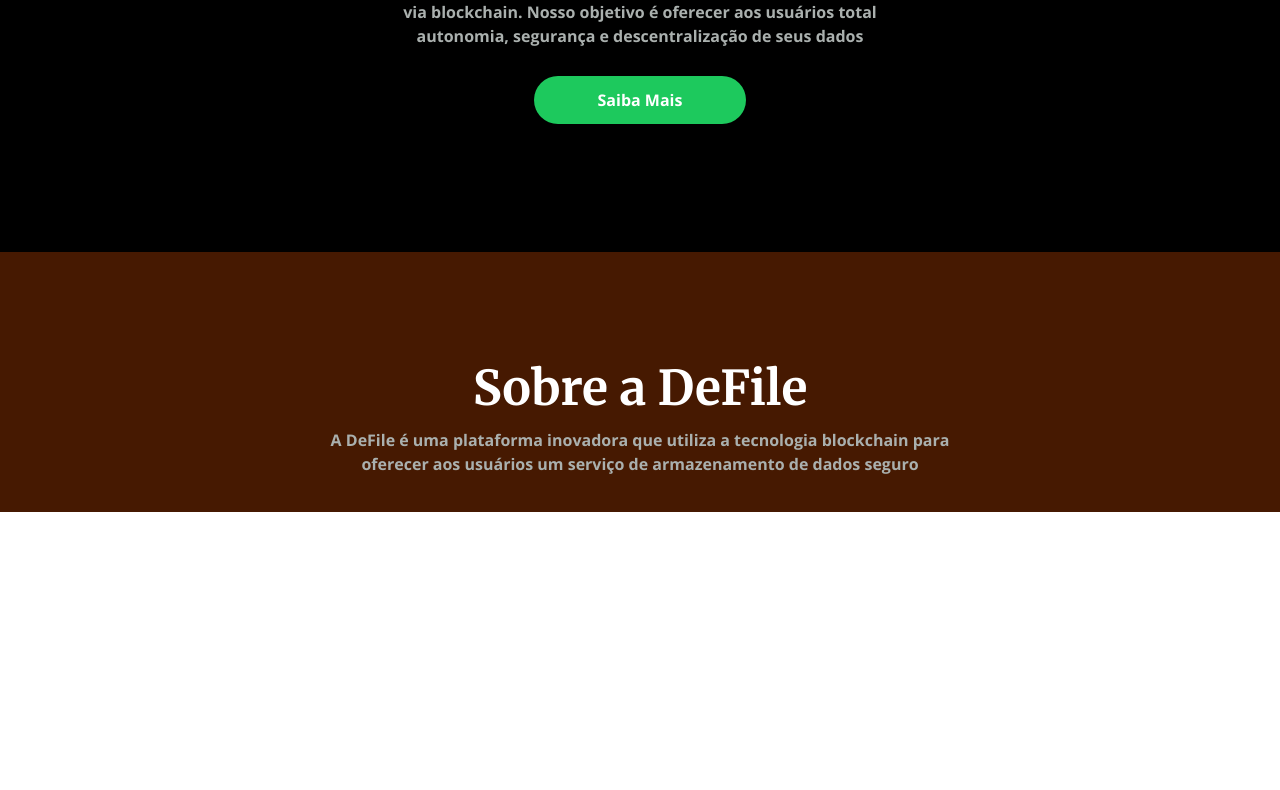
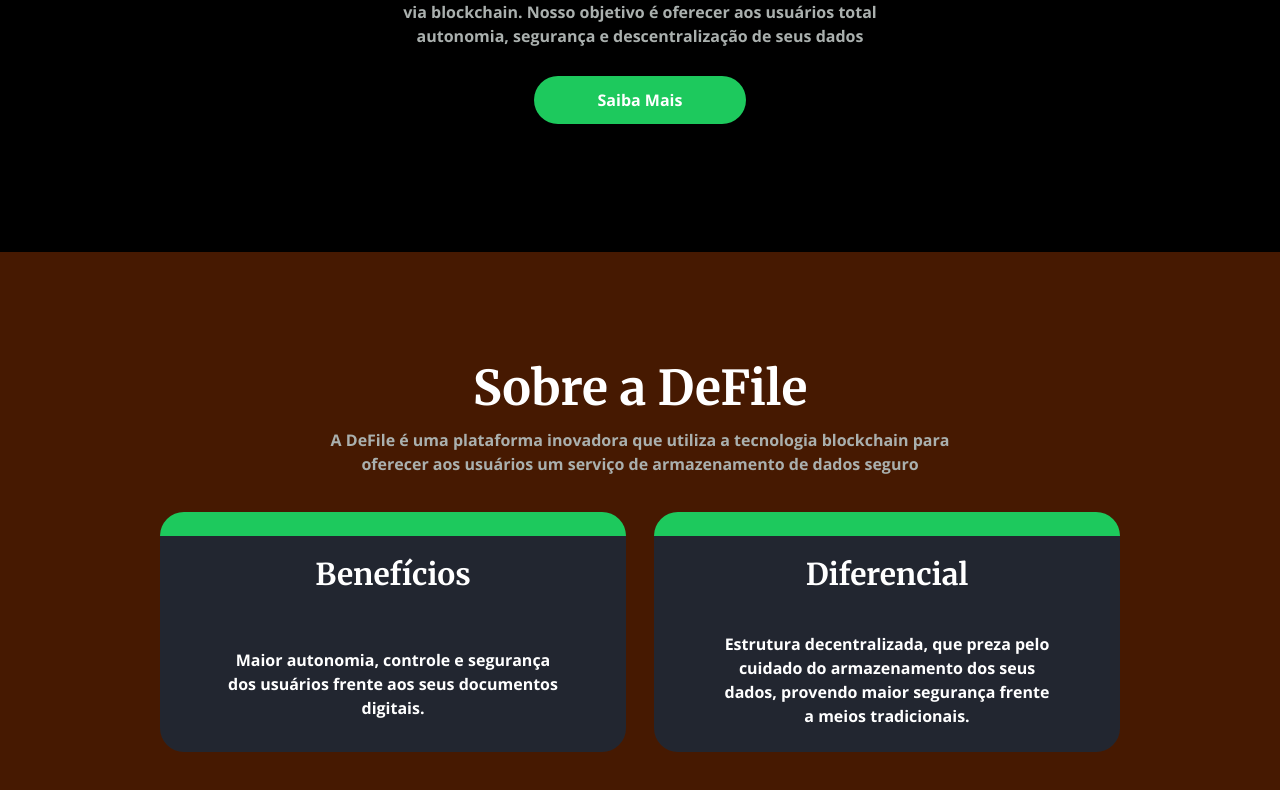
Before and after one commit to Daniel-san8/deFIle-landing, a Next.js app: page / in a window 1280 px wide. Shown: the part 396-1186 px from the top of the page. Before the commit the page ends 908 px from the top, so only its background shows below. Built offline with nearby package versions, Linux system fonts and the light colour scheme.

Commit message:
feat: create options

```diff
--- a/src/app/page.tsx
+++ b/src/app/page.tsx
@@ -22,6 +22,21 @@
         <h1 className="text-white text-5xl pt-28">Sobre a DeFile</h1>
         <p className={`${openSans.className} text-base px-80 pt-4 pb-9`}>A DeFile é uma plataforma inovadora que utiliza a tecnologia blockchain para oferecer aos usuários um serviço de armazenamento de dados seguro
         </p>
+
+        <div className={`${merriweather.className} flex gap-7 justify-center text-white px-40 pb-20`}>
+          <div className="flex-1 rounded-3xl" style={{
+            background: 'linear-gradient(to bottom, var(--color-button-primary) 10%, var(--color-header) 10%)',
+          }}>
+            <h2 className="text-3xl pt-11">Benefícios</h2>
+            <p className={`${openSans.className} text-base pt-14 px-16 font-bold`}>Maior autonomia, controle e segurança dos usuários frente aos seus documentos digitais.</p>
+          </div>
+          <div className="flex-1 rounded-3xl" style={{
+            background: 'linear-gradient(to bottom, var(--color-button-primary) 10%, var(--color-header) 10%)',
+          }}>
+            <h2 className="text-3xl pt-11">Diferencial</h2>
+            <p className={`${openSans.className} text-base pt-10 pb-6 px-16 font-bold`}>Estrutura decentralizada, que preza pelo cuidado do armazenamento dos seus dados, provendo maior segurança frente a meios tradicionais.</p>
+          </div>
+        </div>
       </section>
     </>
   );
```
